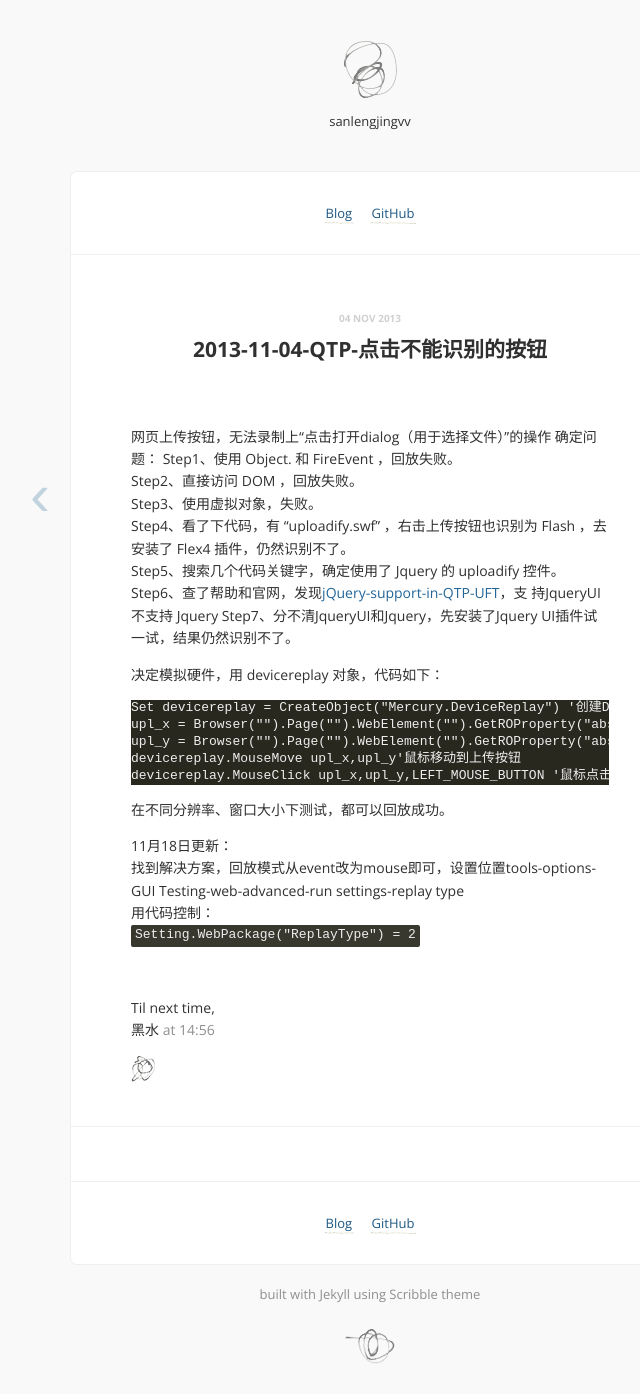
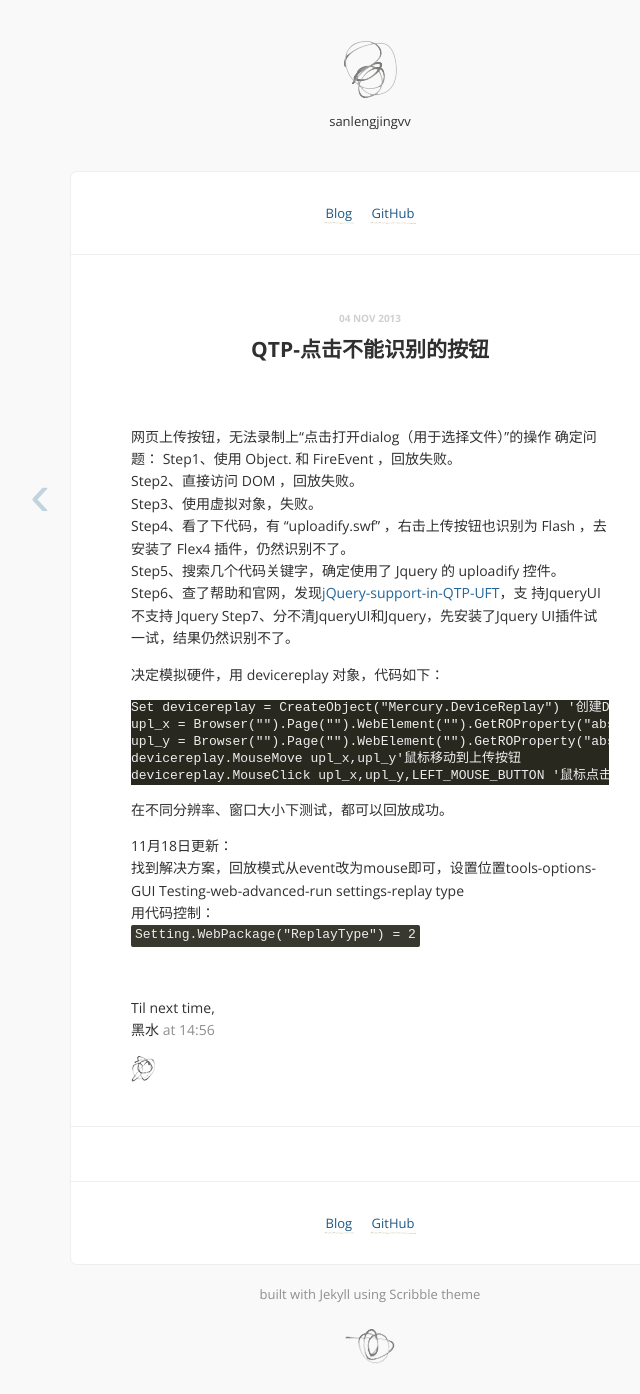
Before and after one commit to sanlengjingvv/sanlengjingvv.github.io, a Jekyll site: the page built from _posts/2013-11-04-QTP-点击不能识别的按钮.md, in a window 1280 px wide. Shown: the whole page, without its empty margins (270-910 px from the left). Built offline with Jekyll 4.4.1, drawn with Linux system fonts in a browser that asks for light colours; Markdown is read by kramdown in place of the engine named in the settings; comment, search, counter and statistics services are not loaded.

Commit message:
Update 2013-11-04-QTP-点击不能识别的按钮.md
modify titile

```diff
--- a/_posts/2013-11-04-QTP-点击不能识别的按钮.md
+++ b/_posts/2013-11-04-QTP-点击不能识别的按钮.md
@@ -1,6 +1,6 @@
 ---
 layout: post
-title: 2013-11-04-QTP-点击不能识别的按钮
+title: QTP-点击不能识别的按钮
 date: 2013-11-04 14:56:10
 disqus: y
 ---
```
